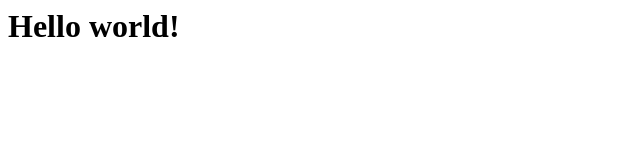
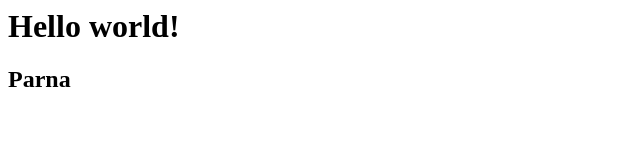
Before and after one commit to Perriex/test, a plain HTML site: page index.html in a window 1280 px wide. Shown: the full height of the page, 0-640 px from the left. Drawn offline with Linux system fonts and the light colour scheme.

Commit message:
[UPDATE]

```diff
--- a/index.html
+++ b/index.html
@@ -1 +1,2 @@
 <h1>Hello world!</h1>
+<h2>Parna</h2>
```
